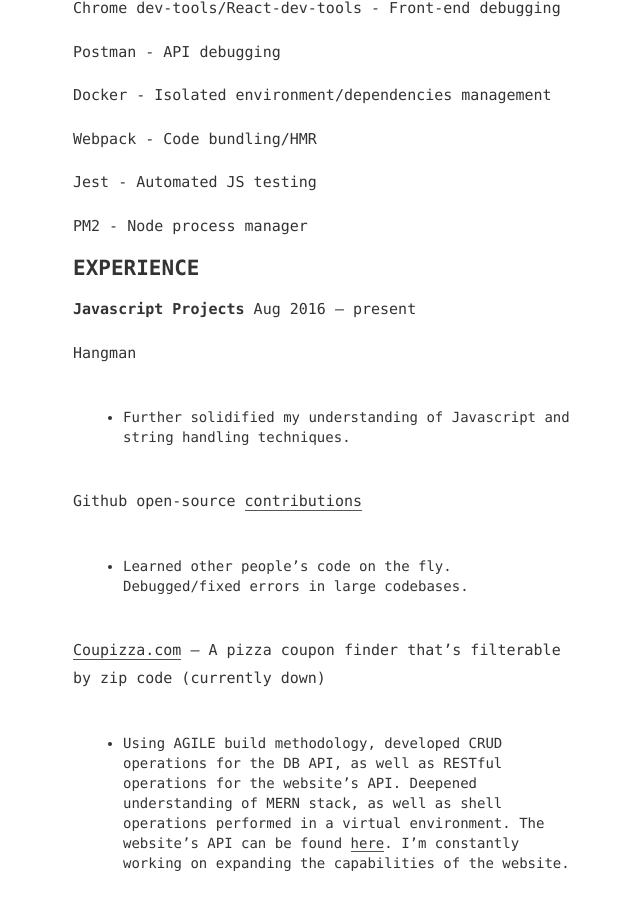
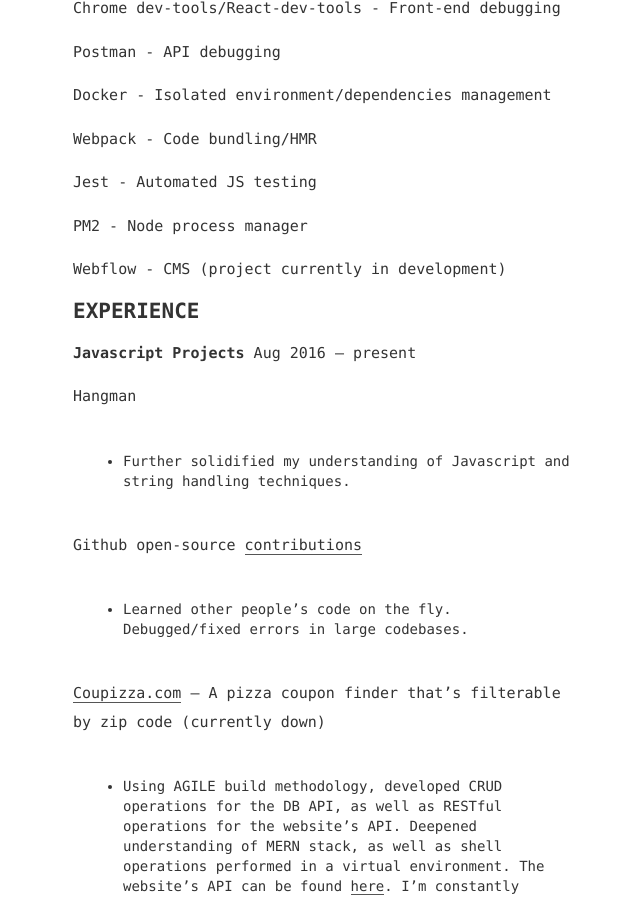
Before and after one commit to CharlesStocky/CharlesStocky.github.io, a Jekyll site: the page built from _posts/2017-8-21-Resume.md, in a window 1280 px wide and 900 px high, scrolled down 2164 px. Shown: the whole window, without its empty margins (317-957 px from the left). Built offline with Jekyll 4.4.1, drawn with Linux system fonts in a browser that asks for light colours.

Commit message:
tools update

```diff
--- a/_posts/2017-8-21-Resume.md
+++ b/_posts/2017-8-21-Resume.md
@@ -63,6 +63,8 @@ Jest - Automated JS testing
 
 PM2 - Node process manager
 
+Webflow - CMS (project currently in development)
+
 
 <h1>EXPERIENCE</h1>
 
```
